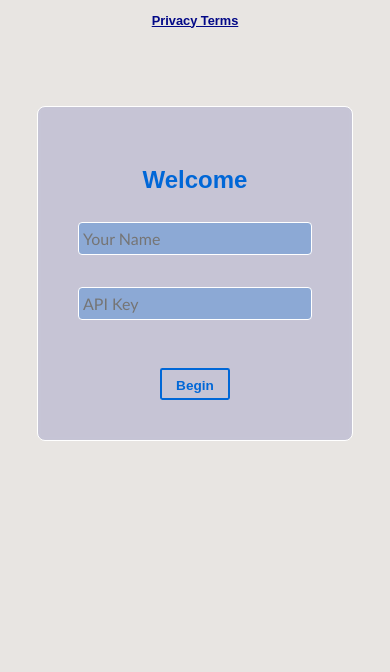
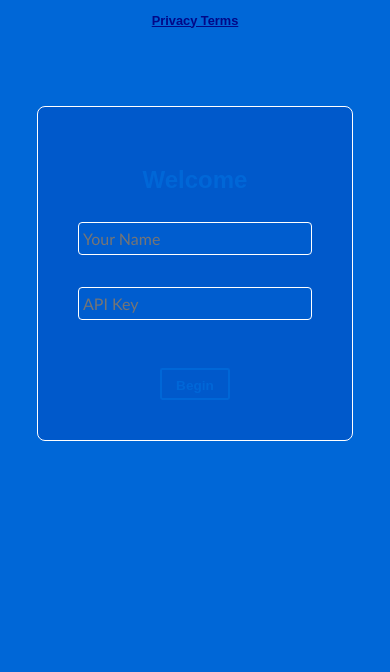
Before and after one commit to Dhela19/aiChatbot, a website: page index.html in a window 390 px wide. Shown: the part 172-844 px from the top of the page. Drawn offline with Linux system fonts and the light colour scheme.

Commit message:
Background Change for Mobile Devices

```diff
--- a/style.css
+++ b/style.css
@@ -132,7 +132,7 @@ input[type="text"]::placeholder{
         margin:0;
         padding:0;
         font-family: 'Poppins', sans-serif;
-        background: #ada29646;
+        background: #0067D7;
     }
     .body{
         height:auto;
```
